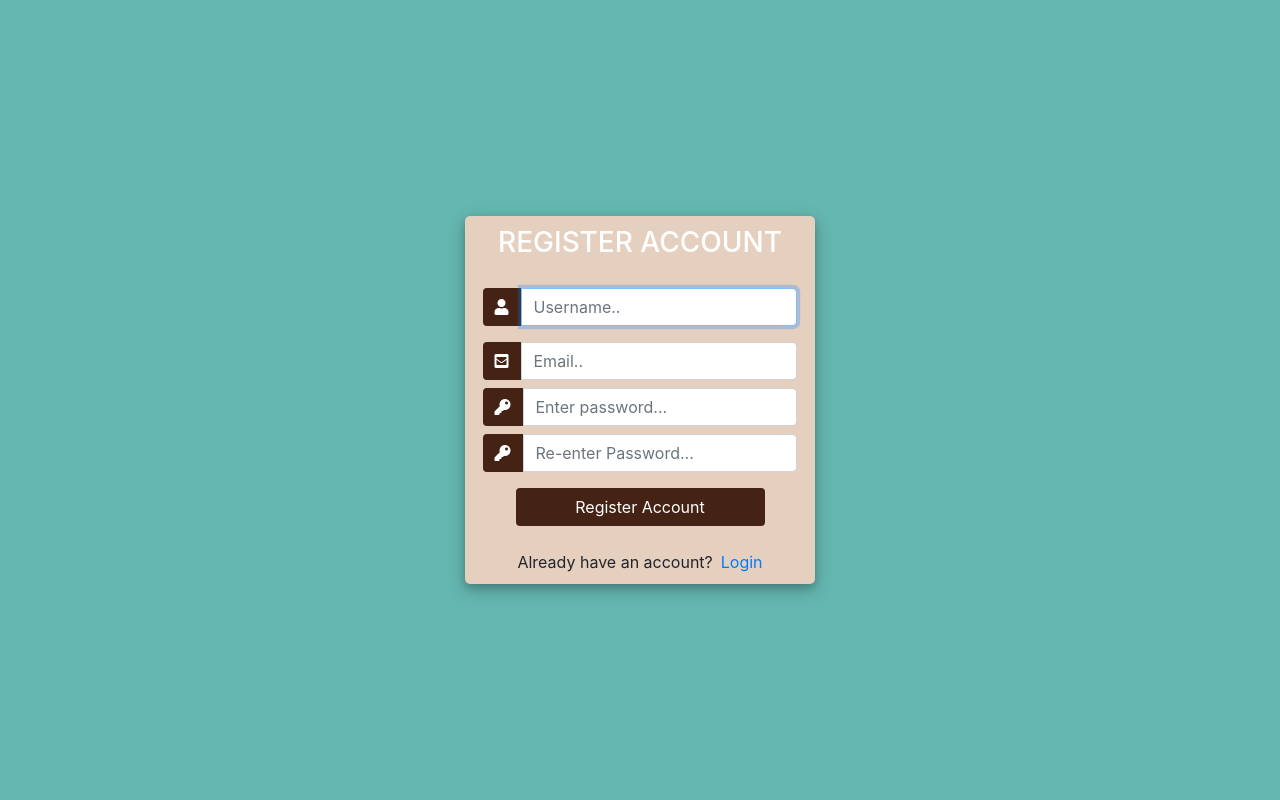
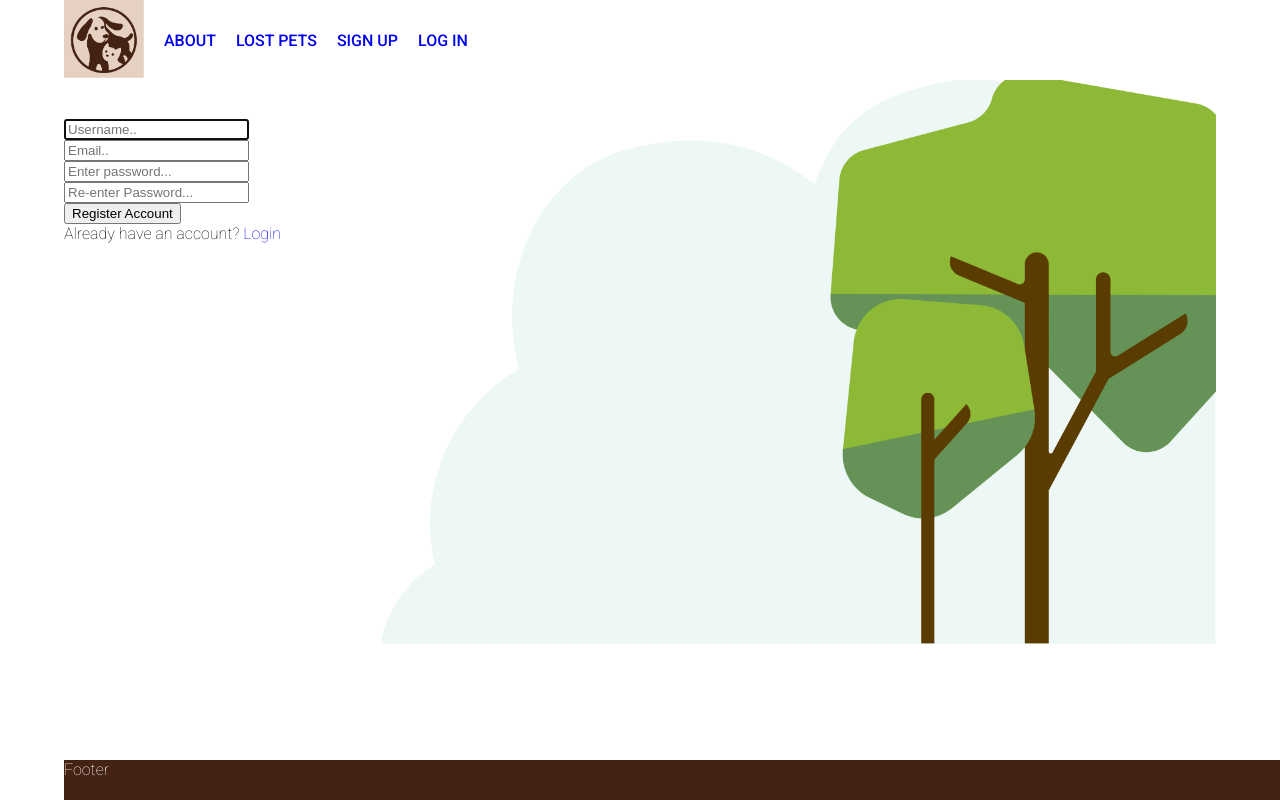
Before and after one commit to chess2022/Lost_and_Hound, a Django app: page /register/ in a window 1280 px wide. Run offline with Django 4.2, Linux system fonts and the light colour scheme; tables that the repository leaves empty hold one stand-in row (values such as "Sample post"); some libraries are stand-ins or nearby versions.

Commit message:
update login routes

```diff
--- a/lostandhound/settings.py
+++ b/lostandhound/settings.py
@@ -115,7 +115,7 @@
 # https://docs.djangoproject.com/en/4.0/ref/settings/#default-auto-field
 
 # Add this variable to specify where successful logins should redirect to
-LOGIN_REDIRECT_URL = '/index/'
+LOGIN_REDIRECT_URL = '/'
 # Add this variable to specify where logging out redirects to
 LOGOUT_REDIRECT_URL = '/'
 
--- a/main_app/forms.py
+++ b/main_app/forms.py
@@ -2,22 +2,27 @@
 from django import forms
 from django.contrib.auth.forms import UserCreationForm
 from django.contrib.auth.models import User
-from django.core.validators import RegexValidator
+# from django.core.validators import RegexValidator
 from django.forms import ModelForm
 from .models import Pet
 
+class CreateUserForm(UserCreationForm):
+	class Meta:
+		model = User
+		fields = ['username', 'email', 'password1', 'password2']
 
 
-class signUpForm(UserCreationForm):
-  phone_regex = RegexValidator(regex=r'^([0-9]{3}[\-]{1}[0-9]{3}[\-]{1}[0-9]{4})$')
-  phone = forms.CharField(validators=[phone_regex], max_length=17, help_text='Phone number must be entered in the format: 000-000-0000.')
-  first_name = forms.CharField(max_length=30, required=True, help_text='Required.')
-  last_name = forms.CharField(max_length=30, required=False, help_text='Optional.')
-  email = forms.EmailField(max_length=254, help_text='Required. Please input a valid email address.')
 
-  class Meta:
-    model = User
-    fields = ('username', 'first_name', 'last_name', 'email', 'phone', 'password1', 'password2')
+# class signUpForm(UserCreationForm):
+#   phone_regex = RegexValidator(regex=r'^([0-9]{3}[\-]{1}[0-9]{3}[\-]{1}[0-9]{4})$')
+#   phone = forms.CharField(validators=[phone_regex], max_length=17, help_text='Phone number must be entered in the format: 000-000-0000.')
+#   first_name = forms.CharField(max_length=30, required=True, help_text='Required.')
+#   last_name = forms.CharField(max_length=30, required=False, help_text='Optional.')
+#   email = forms.EmailField(max_length=254, help_text='Required. Please input a valid email address.')
+
+#   class Meta:
+#     model = User
+#     fields = ('username', 'first_name', 'last_name', 'email', 'phone', 'password1', 'password2')
 
 
 class PetForm(ModelForm):
--- a/main_app/templates/accounts/register.html
+++ b/main_app/templates/accounts/register.html
@@ -1,133 +1,42 @@
-<!DOCTYPE html>
-<html>
-
-<head>
-	<title>Login</title>
-	<link rel="stylesheet" href="https://stackpath.bootstrapcdn.com/bootstrap/4.1.3/css/bootstrap.min.css" integrity="sha384-MCw98/SFnGE8fJT3GXwEOngsV7Zt27NXFoaoApmYm81iuXoPkFOJwJ8ERdknLPMO" crossorigin="anonymous">
-	<script src="https://ajax.googleapis.com/ajax/libs/jquery/3.3.1/jquery.min.js"></script>
-	<link rel="stylesheet" href="https://use.fontawesome.com/releases/v5.6.1/css/all.css" integrity="sha384-gfdkjb5BdAXd+lj+gudLWI+BXq4IuLW5IT+brZEZsLFm++aCMlF1V92rMkPaX4PP" crossorigin="anonymous">
-
-	<style>
-		body,
-		html {
-			margin: 0;
-			padding: 0;
-			height: 100%;
-			background: #65b7b1 !important;
-		}
-		.user_card {
-			width: 350px;
-			margin-top: auto;
-			margin-bottom: auto;
-			background: #e5d0c0;
-			position: relative;
-			display: flex;
-			justify-content: center;
-			flex-direction: column;
-			padding: 10px;
-			box-shadow: 0 4px 8px 0 rgba(0, 0, 0, 0.2), 0 6px 20px 0 rgba(0, 0, 0, 0.19);
-			-webkit-box-shadow: 0 4px 8px 0 rgba(0, 0, 0, 0.2), 0 6px 20px 0 rgba(0, 0, 0, 0.19);
-			-moz-box-shadow: 0 4px 8px 0 rgba(0, 0, 0, 0.2), 0 6px 20px 0 rgba(0, 0, 0, 0.19);
-			border-radius: 5px;
-
-		}
+{% extends 'base2.html' %}
+{% block content %}
 
 
-		.form_container {
-			margin-top: 20px;
-		}
-
-		#form-title{
-			color: #fff;
-		}
-		.login_btn {
-			width: 100%;
-			background: #442214 !important;
-			color: white !important;
-		}
-		.login_btn:focus {
-			box-shadow: none !important;
-			outline: 0px !important;
-		}
-		.login_container {
-			padding: 0 2rem;
-		}
-		.input-group-text {
-			background: #442214 !important;
-			color: white !important;
-			border: 0 !important;
-			border-radius: 0.25rem 0 0 0.25rem !important;
-		}
-		.input_user,
-		.input_pass:focus {
-			box-shadow: none !important;
-			outline: 0px !important;
-		}
-
-	</style>
-
-</head>
-<body>
-	<div class="container h-100">
-		<div class="d-flex justify-content-center h-100">
-			<div class="user_card">
-				<div class="d-flex justify-content-center">
-					<h3 id="form-title">REGISTER ACCOUNT</h3>
-				</div>
-				<div class="d-flex justify-content-center form_container">
-
+{% if error_message %}<p class="red-text">{{ error_message }}</p>{% endif %}
+<br>
+<h1>SIGNUP</h1>
+<br>
+	<div>
 		<form method="POST" action="">
 			{% csrf_token %}
 			<div class="input-group mb-3">
-							<div class="input-group-append">
-								<span class="input-group-text"><i class="fas fa-user"></i></span>
-							</div>
 				{{form.username}}
 			</div>
 			<div class="input-group mb-2">
-							<div class="input-group-append">
-								<span class="input-group-text"><i class="fas fa-envelope-square"></i></span>
-							</div>
 				{{form.email}}
 			</div>
 			<div class="input-group mb-2">
-							<div class="input-group-append">
-								<span class="input-group-text"><i class="fas fa-key"></i></span>
-							</div>
 				{{form.password1}}
 			</div>
 			<div class="input-group mb-2">
-							<div class="input-group-append">
-								<span class="input-group-text"><i class="fas fa-key"></i></span>
-							</div>
 				{{form.password2}}
 			</div>
 
-
-
-				   		<div class="d-flex justify-content-center mt-3 login_container">
 				<input class="btn login_btn" type="submit" value="Register Account">
-				   		</div>
 
 		</form>
 	</div>
-
-				{{form.errors}}
-
+	</div>
 	<div class="mt-4">
 		<div class="d-flex justify-content-center links">
 			Already have an account? <a href="{% url 'login' %}" class="ml-2">Login</a>
 		</div>
 	</div>
 </div>
-		</div>
-	</div>
+
+
 	<script>
-						/* Because i didnt set placeholder values in forms.py they will be set here using vanilla Javascript
-		//We start indexing at one because CSRF_token is considered and input field
-		 */
 
-		//Query All input fields
 		var form_fields = document.getElementsByTagName('input')
 		form_fields[1].placeholder='Username..';
 		form_fields[2].placeholder='Email..';
@@ -139,5 +48,5 @@
 			form_fields[field].className += ' form-control'
 		}
 	</script>
-</body>
-</html>
+
+	{% endblock %}
--- a/main_app/templates/registration/signup.html
+++ b/main_app/templates/accounts/signup.html
@@ -1,4 +1,4 @@
-
+{% comment %}
 {% extends 'base2.html' %}
 {% block content %}
 
@@ -12,4 +12,4 @@
   <input type="submit" class="btn" value="signup">
 </form>
 
-{% endblock %}
+{% endblock %} {% endcomment %}
--- a/main_app/templates/base2.html
+++ b/main_app/templates/base2.html
@@ -22,7 +22,7 @@
             <li class="nav-link"><a href="{% url 'pets_create' %}">Post</a></li>
             <li class="nav-link"><a href="{% url 'logout' %}">Log Out</a></li>
             {% else %}
-            <li class="nav-link"><a href="{% url 'signup' %}">Sign Up</a></li>
+            <li class="nav-link"><a href="{% url 'register' %}">Sign Up</a></li>
             <li class="nav-link"><a href="{% url 'login' %}">Log In</a></li>
             {% endif %}
           </ul>
--- a/main_app/urls.py
+++ b/main_app/urls.py
@@ -11,7 +11,7 @@
 
   path('', views.home, name='home'), #HOME ROUTE
   path('about/', views.about, name='about'), #ABOUT ROUTE
-  path('accounts/signup/', views.signup, name='signup'), #SIGNUP ROUTE
+  # path('accounts/signup/', views.signup, name='signup'), #SIGNUP ROUTE
   path('pets/', views.pets_index, name='index'),
   path('pets/<int:pet_id>/', views.pets_detail, name='detail'),
   path('pets/create/', views.PetCreate.as_view(), name='pets_create'),
--- a/main_app/views.py
+++ b/main_app/views.py
@@ -2,7 +2,7 @@
 from django.shortcuts import render, redirect
 from django.http import HttpResponse
 from django.views.generic import View, ListView, DetailView
-from main_app.forms import signUpForm
+from main_app.forms import CreateUserForm
 from django.contrib import messages
 from django.contrib.auth import login, authenticate
 from django.template.loader import render_to_string
@@ -10,7 +10,7 @@
 from django.views.generic.edit import CreateView, UpdateView, DeleteView
 from .models import Member, Pet, Photo
 from django.contrib.auth.models import Group
-from .forms import PetForm, signUpForm
+from .forms import PetForm
 from io import BytesIO
 from xhtml2pdf import pisa
 from django.shortcuts import get_object_or_404
@@ -29,9 +29,9 @@
 # ------------------------- KL-todo apply auth routes ------------------------ #
 
 def registerPage(request):
-	form = signUpForm()
+	form = CreateUserForm()
 	if request.method == 'POST':
-		form = signUpForm(request.POST)
+		form = CreateUserForm(request.POST)
 		if form.is_valid():
 			user = form.save()
 			username = form.cleaned_data.get('username')
@@ -85,22 +85,22 @@
 
 
 
-def signup(request):
-    error_message = ''
-    if request.method == 'POST':
-        form = signUpForm(request.POST)
-        if form.is_valid():
-            form.save()
-            username = form.cleaned_data.get('username')
-            raw_password = form.cleaned_data.get('password1')
-            user = authenticate(username=username, password=raw_password)
-            login(request, user)
-            return redirect('accounts/login')
-        else:
-            error_message = 'Invalid sign-up. Please try again'
-    form = signUpForm()
-    context = {'form': form, 'error_message': error_message}
-    return render(request, 'registration/signup.html', context)
+# def signup(request):
+#     error_message = ''
+#     if request.method == 'POST':
+#         form = signUpForm(request.POST)
+#         if form.is_valid():
+#             form.save()
+#             username = form.cleaned_data.get('username')
+#             raw_password = form.cleaned_data.get('password1')
+#             user = authenticate(username=username, password=raw_password)
+#             login(request, user)
+#             return redirect('accounts/login')
+#         else:
+#             error_message = 'Invalid sign-up. Please try again'
+#     form = signUpForm()
+#     context = {'form': form, 'error_message': error_message}
+#     return render(request, 'registration/signup.html', context)
 
 @login_required
 def pets_index(request):
```
Also changed, not shown: main_app/templates/accounts/login.html (+18 -1 lines), main_app/templates/main_app/register.html (deleted, +0 -142 lines), main_app/templates/registration/login.html (+23 -8 lines). Lines whose indentation alone changed are shown as unchanged.
